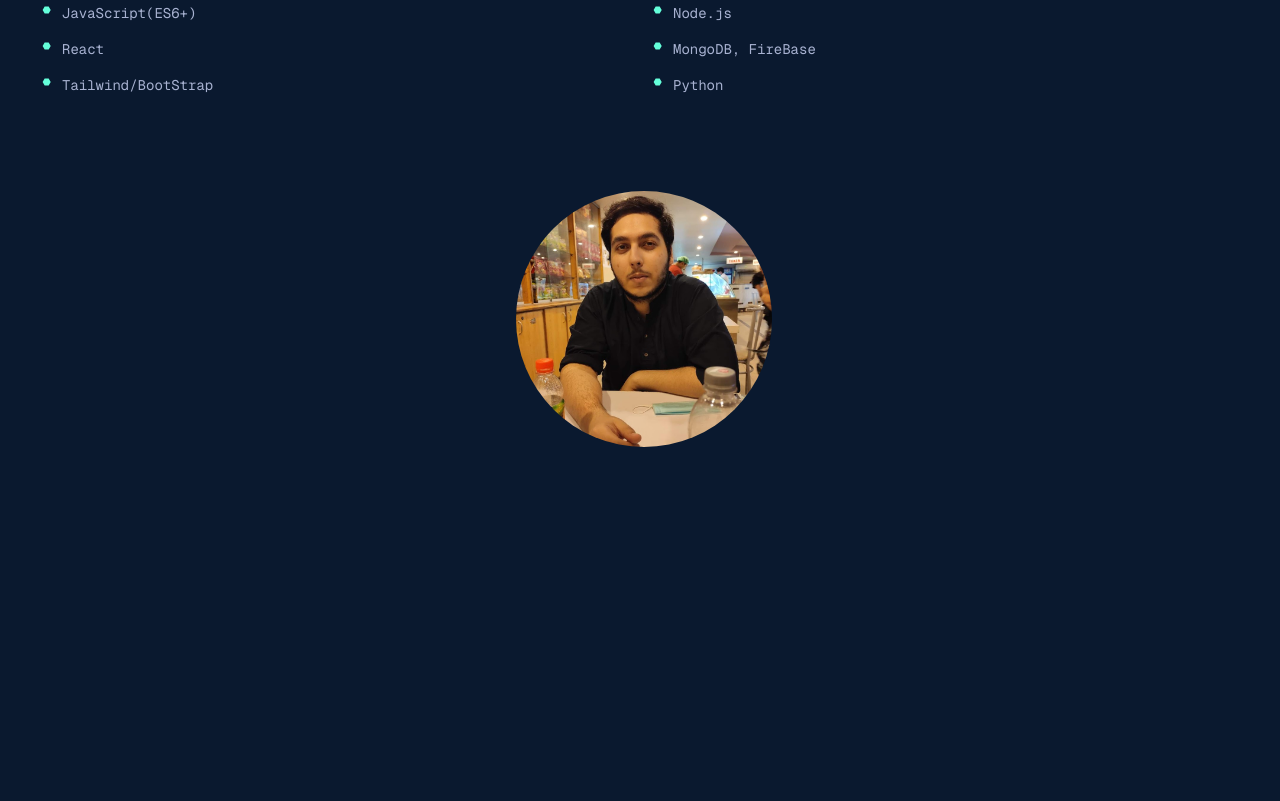
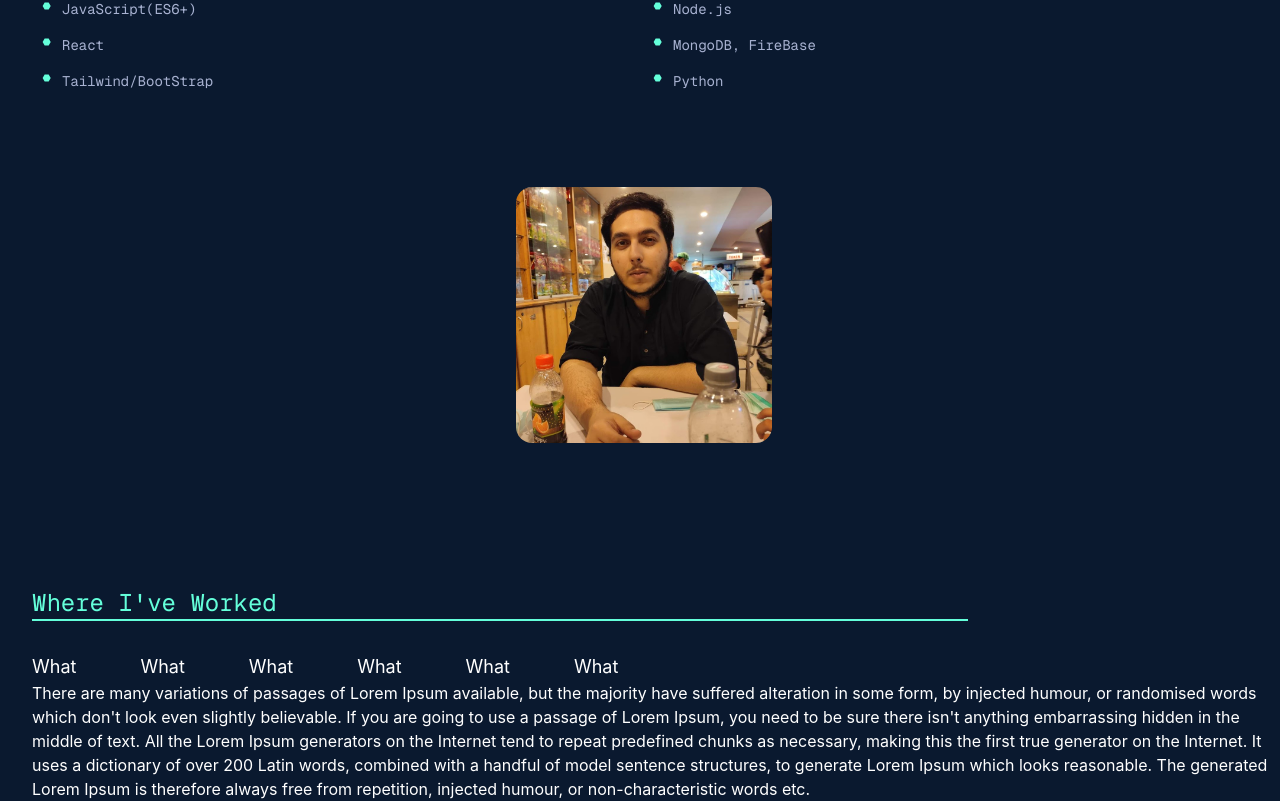
Before and after one commit to Lyfissad/Portfolio, a React (Create React App) app: page / in a window 1280 px wide. Shown: the part 907-1708 px from the top of the page. Before the commit the page ends 1354 px from the top, so only its background shows below. Built offline with nearby package versions, Linux system fonts and the light colour scheme; a web font is replaced by a local one.

Commit message:
changed logo added new experience section and checking deployment on vercel

```diff
--- a/src/App.jsx
+++ b/src/App.jsx
@@ -4,6 +4,7 @@ import Intro from "./component/Intro";
 import './App.css';
 import SideNav from "./component/SideNav"
 import About from "./component/About"
+import Experience from "./component/Experience"
 import { RiMenu4Line } from "react-icons/ri";
 import { IoMdClose } from "react-icons/io";
 
@@ -56,22 +57,23 @@ export default function App() {
       <Header scrolledUp = {ScrollingUp} />
       <button className="opacity-0"></button>
       {SideActive? <IoMdClose
-                    className={`size-16 transition-all duration-300 m-3 fill-green
+                    className={`size-16 z-30 transition-all duration-300 m-3 fill-green
                      cursor-pointer fixed
                       top-0 right-0 ${ScrollingUp? "h-16" : "h-0"}`}
                     onClick={()=>setSideActive(!SideActive)}
                     /> : <RiMenu4Line
-                    className={`size-16 transition-all duration-300 m-3 fill-green
+                    className={`size-16 z-30 transition-all duration-300 m-3 fill-green
                       cursor-pointer fixed
                        top-0 right-0 ${ScrollingUp? "h-16" : "h-0"}`}s
                       onClick={()=>setSideActive(!SideActive)}
                 />}
       <Intro blur = {SideActive} />
-      {SideActive && <div className="w-1/5 h-5/6 absolute bottom-7" onClick = {()=>setSideActive(false)}></div>}
+      {SideActive && <div className="w-1/5 h-5/6 fixed bottom-7 z-30" onClick = {()=>setSideActive(false)}></div>}
       {<SideNav show = {SideActive} />}
       <div ref={ref} style={{ minHeight: '300px'}}>
         {isVisible && <About blur = {SideActive}/>}
       </div>
+      {isVisible && <Experience blur = {SideActive} />}
     </div>
   );
 }
--- a/src/LogoPage.jsx
+++ b/src/LogoPage.jsx
@@ -1,6 +1,8 @@
 import React from "react";
 import { useState } from "react";
 import App from "./App";
+import { TbHexagonLetterMFilled } from "react-icons/tb";
+
 
 
 
@@ -13,8 +15,8 @@ export default function LogoPage(){
     }, 2000);
     return(
         <div className={timer? "" : "min-h-screen w-full bg-dark-navy absolute"}>
-        {!timer && <img src="letter-m.png" alt="logo" className="size-28
-        m-auto mt-64 transition-all animate-bounce"/>}
+        {!timer && <TbHexagonLetterMFilled className="size-28
+        m-auto mt-64 fill-green transition-all animate-bounce"/>}
         {timer && <App />}
         </div>
     )
--- a/src/component/About.jsx
+++ b/src/component/About.jsx
@@ -10,7 +10,7 @@ import { VscDebugBreakpointData } from "react-icons/vsc";
 export default function About(props){
     return(
     <div className={`pl-9 mb-4 relative top-8 ${props.blur? "blur-sm shadow-lg z-2" :  ""}`}>
-        <h1 className="text-3xl
+        <h1 className="text-2xl
         text-green font-geist animate-fadeInM">About me<hr className="w-3/4 border-green
          border-y"/></h1>
         <div className="text-slightFade text-left justify-center m-1 mr-8 text-md animate-fadeInL">
@@ -37,7 +37,7 @@ export default function About(props){
                 <li className="mb-4 flex gap-2"><VscDebugBreakpointData className="fill-green"/> MongoDB, FireBase</li>
                 <li className="mb-4 flex gap-2"><VscDebugBreakpointData className="fill-green"/> Python</li>
              </ul>
-             <img src="PortfolioSitePic1.jpeg" alt="profilePic" className="rounded-full cursor-pointer hover:animate-smallBounce size-64 m-auto mt-20"/>
+             <img src="PortfolioSitePic1.jpeg" alt="profilePic" className="rounded-2xl cursor-pointer hover:animate-smallBounce size-64 m-auto mb-36 mt-20"/>
         </div>
 
     </div>
--- /dev/null
+++ b/src/component/Experience.jsx
@@ -0,0 +1,38 @@
+import React from "react"
+
+
+
+export default function Experience(props){
+    return(
+        <div className={`pl-8 mb-4 relative top-8 ${props.blur? "blur-sm shadow-lg z-2" :  ""}`}>
+        <h2 className="text-2xl
+        text-green font-geist mt-6 mb-8 animate-fadeInM">Where I've Worked<hr className="w-3/4 border-green
+        border-y"/></h2>
+        <ul className="flex text-white text-lg gap-16 overflow-x-scroll">
+            <li>What</li>
+            <li>What</li>
+            <li>What</li>
+            <li>What</li>
+            <li>What</li>
+            <li>What</li>
+        </ul>
+        <h4 className="text-white justify-center">
+        There are many variations of passages of Lorem Ipsum
+        available, but the majority have suffered alteration in
+         some form, by injected humour, or randomised words which
+          don't look even slightly believable. If you are going to
+           use a passage of Lorem Ipsum, you need to be sure there
+            isn't anything embarrassing hidden in the middle of text.
+             All the Lorem Ipsum generators on the Internet tend to
+              repeat predefined chunks as necessary, making this the
+              first true generator on the Internet. It uses a dictionary
+               of over 200 Latin words, combined with a handful of
+                model sentence structures, to generate Lorem Ipsum
+                which looks reasonable. The generated Lorem Ipsum is
+                therefore always free from repetition, injected humour,
+                 or non-characteristic words etc.
+        </h4>
+        </div>
+
+    )
+}
--- a/src/component/Header.jsx
+++ b/src/component/Header.jsx
@@ -1,14 +1,13 @@
 import { React } from "react"
-
-
+import { TbHexagonLetterMFilled } from "react-icons/tb";
 
 
 
 export default function Header(props){
     return(
         <>
-            <header id="header" className = {`bg-navy fixed transition-all overflow-hidden duration-300 shadow-2xl animate-fadeInS justify-between w-full ${props.scrolledUp? "h-20 bg-opacity-30" : "h-0 bg-opacity-100"}`}>
-                <img src="letter-m.png" alt="logo" className="size-16 m-3 cursor-pointer"/>
+            <header id="header" className = {`bg-navy fixed transition-all z-30 overflow-hidden duration-300 shadow-2xl animate-fadeInS justify-between w-full ${props.scrolledUp? "h-20" : "h-0"}`}>
+                <TbHexagonLetterMFilled className= {`m-3 cursor-pointer overflow-hidden fill-green transition-all duration-300 ${props.scrolledUp? "size-16" : "size-0"}`}/>
             </header>
         </>
     )
```
